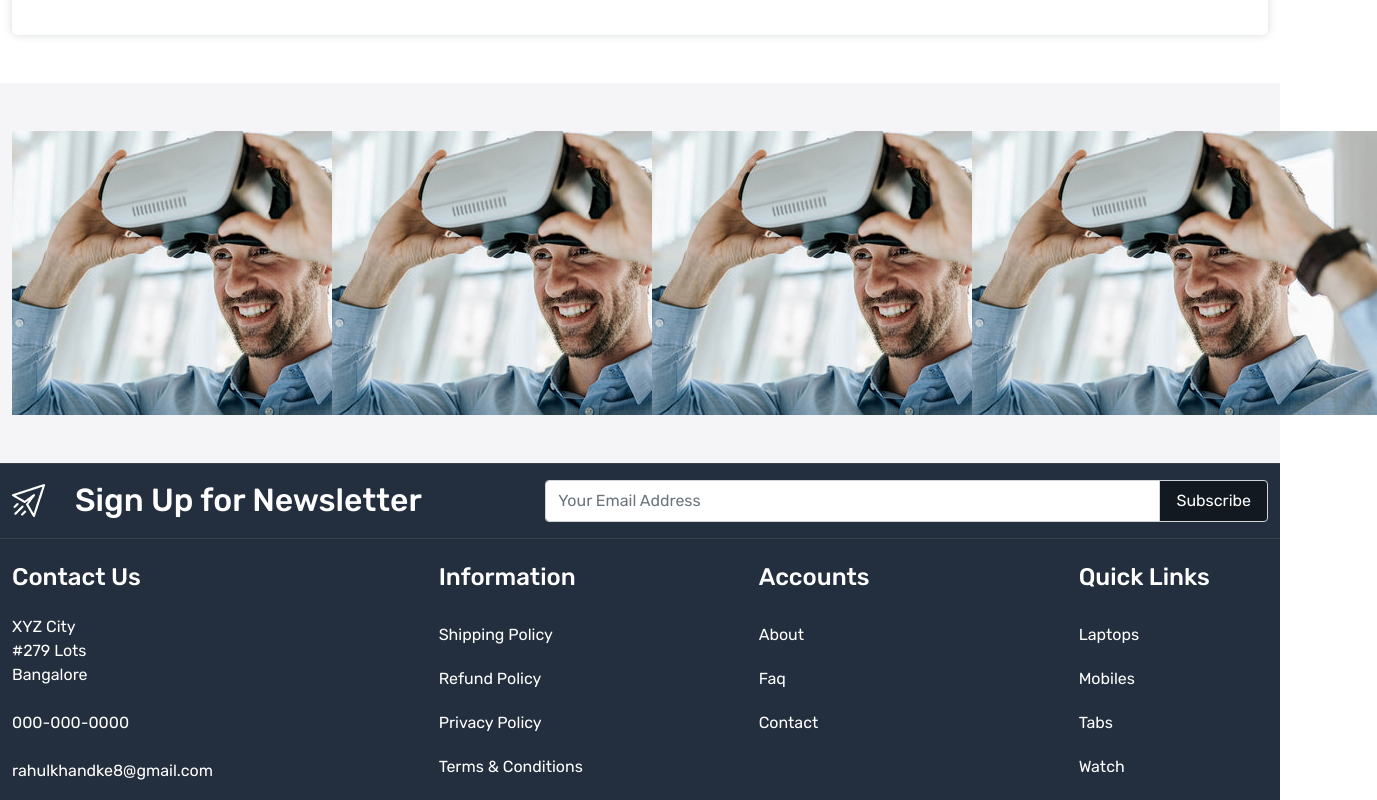
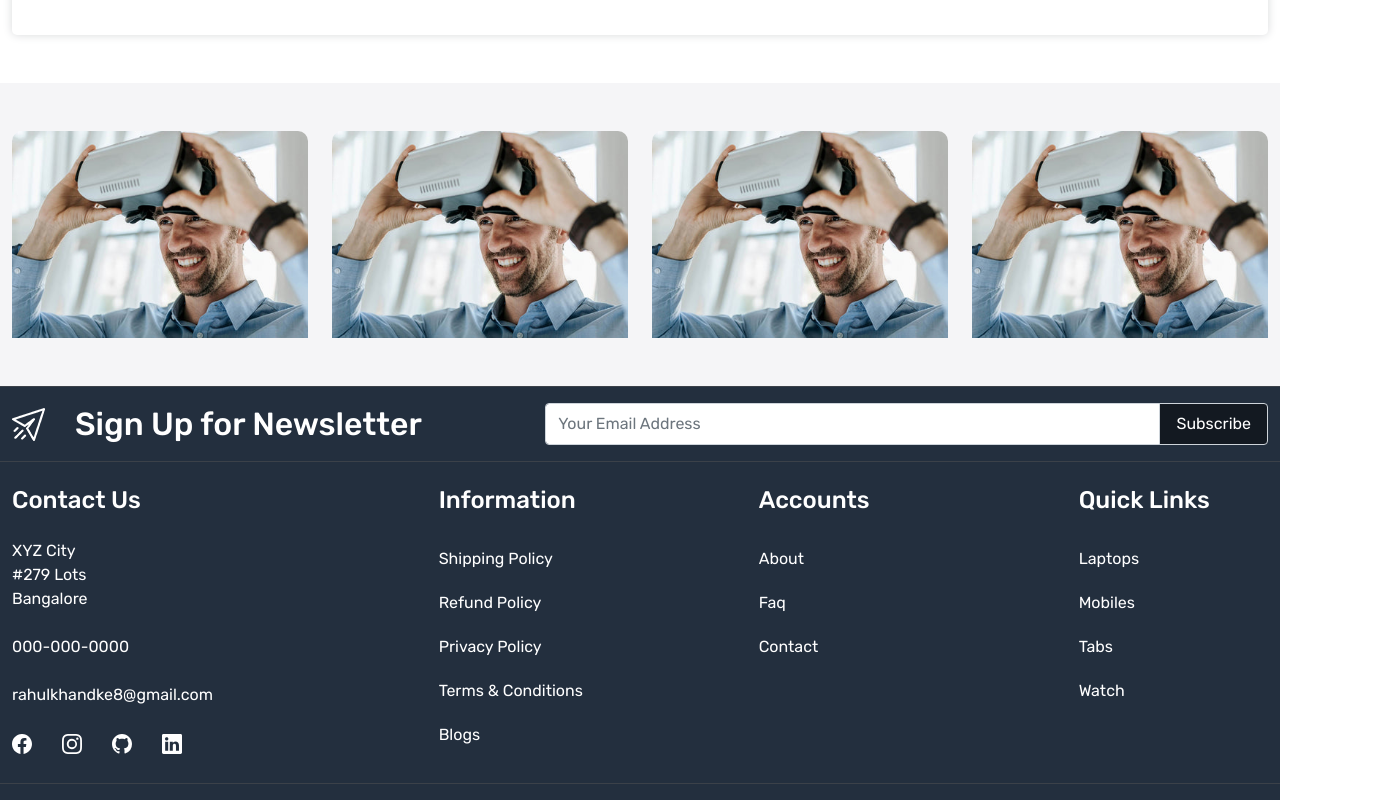
Before and after one commit to rahul3003/shopping, a React (Create React App) app in the folder frontend/: page / in a window 1280 px wide. Shown: the part 1460-2260 px from the top of the page, 1377 px wide, since content can reach past the window. Built offline with nearby package versions, Linux system fonts and the light colour scheme; the HTML template or start-up script is replaced by a standard one.

Commit message:
new changes

```diff
--- a/frontend/src/App.css
+++ b/frontend/src/App.css
@@ -240,3 +240,17 @@ footer .input-group-text {
 .categories>div:nth-child(7) {
   border-right: 1px solid #ededed;
 }
+
+.blog-card{
+  background-color: white;
+  border-radius: 10px;
+}
+
+.blog-card img {
+  border-top-left-radius: 10px;
+  border-top-right-radius: 10px;
+}
+
+.blog-content {
+  padding: 15px;
+}
--- a/frontend/src/components/BlogCard.js
+++ b/frontend/src/components/BlogCard.js
@@ -6,7 +6,7 @@ const BlogCard = () => {
         <div className='col-3'>
             <div className='blog-card'>
                 <div className='blog-image'>
-                    <img src="images/blog-1.jpg" alt="blogs"/>
+                    <img src="images/blog-1.jpg" className='img-fluid' alt="blogs"/>
                 </div>
             </div>
         </div>
```
